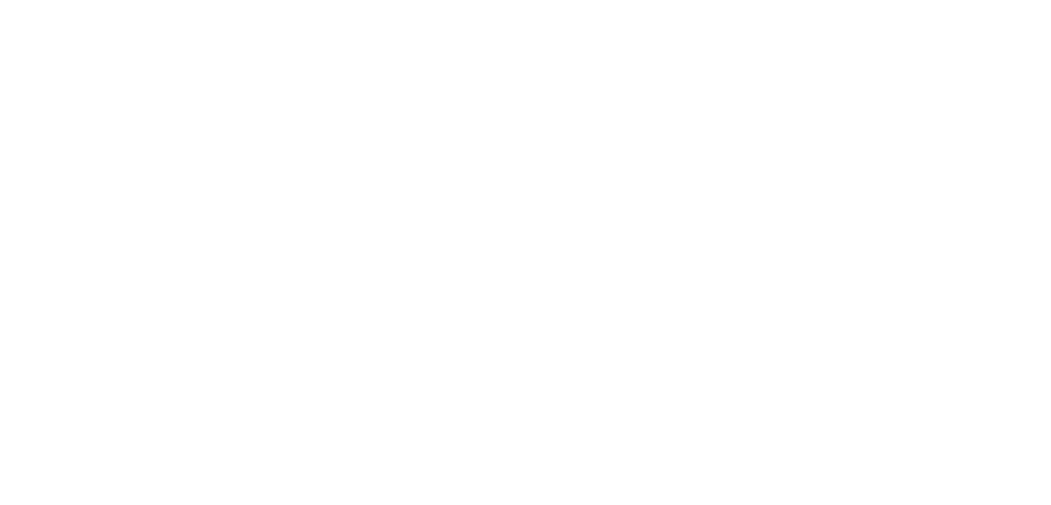
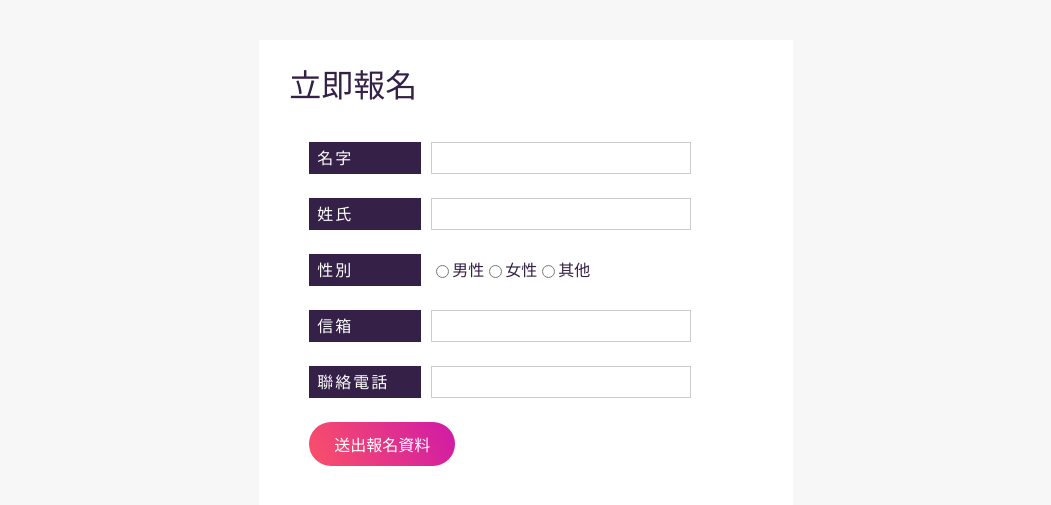
Before and after one commit to lintina11/events_tina-01, a Vue app: page / in a window 1280 px wide. Shown: the part 1777-2282 px from the top of the page, without its empty margins (114-1165 px from the left). Before the commit the page ends 1685 px from the top, so only its background shows below. Built offline with nearby package versions, Linux system fonts and the light colour scheme.

Commit message:
頁面樣式補充

```diff
--- a/src/style.css
+++ b/src/style.css
@@ -42,13 +42,30 @@
 h1 {
   font-size: 3.2em;
   line-height: 1.1;
-  font-family: 'Merienda', cursive;
+  font-family: 'Merienda', Inter, system-ui, Avenir, Helvetica, Arial, sans-serif;
 }
 
 .card {
   padding: 2em;
 }
 
+input[type="text"]{
+  /* background-color: #ccc8; */
+  border: 1px solid #ccc;
+  outline: none;
+  padding: 5px;
+}
+input[type="submit"]{
+  color: #fff;
+  background-image: linear-gradient(65deg, #FA5168, #CF1AA7);
+  border-radius: 30px;
+  padding: 10px 25px;
+  border: none;
+  transition: .3s;
+}
+input[type="submit"]:hover{
+  background-image: linear-gradient(165deg, #CF1AA7,#FA5168 );
+}
 
 @media (prefers-color-scheme: light) {
   :root {
--- a/src/views/index.vue
+++ b/src/views/index.vue
@@ -1,10 +1,13 @@
 <script setup>
 import { ref } from 'vue';
-import { NRow, NCol, NSpace, NButton, NGrid,NGi } from 'naive-ui'
+import { NRow, NCol } from 'naive-ui'
 import topbar from '../components/topbar.vue'
+import bTitle from '../components/b-title.vue'
 import mainIntro from '../components/mainIntro.vue'
 import bMatching from '../components/b-matching.vue'
 import bOdometer from '../components/b-odometer.vue'
+import bSchedule from '../components/b-schedule.vue'
+import bSignup from '../components/b-signup.vue'
 // import test from '../components/test.vue'
 
 
@@ -13,45 +16,32 @@
 <template>
     <topbar />
     <mainIntro/>
+
     <bMatching />
+    <!-- 人次 -->
     <n-row gutter="0">
-        <n-col :span="24">
+        <n-col :span="18" :offset="3">
+            <bTitle msg="我們的夥伴"/>
             <bOdometer />
         </n-col>
     </n-row>
-
-    <!-- <n-space>
-        <n-button>Default</n-button>
-        <n-button type="tertiary">
-            Tertiary
-        </n-button>
-        <n-button type="primary">
-            Primary
-        </n-button>
-        <n-button type="info">
-            Info
-        </n-button>
-        <n-button type="success">
-            Success
-        </n-button>
-        <n-button type="warning">
-            Warning
-        </n-button>
-        <n-button type="error">
-            Error
-        </n-button>
-    </n-space> -->
+    <!-- 行事曆 -->
+    <n-row gutter="0">
+        <n-col :span="18" :offset="3">
+            <bSchedule/>
+        </n-col>
+    </n-row>
+    <!-- 報名 -->
+    <n-row class="b-signup">
+        <n-col :span="10" :offset="7">
+            <bSignup/>
+        </n-col>
+    </n-row>
 </template>
 
 
 <style scoped>
-.light-green {
-    height: 108px;
-    background-color: rgba(0, 128, 0, 0.12);
-}
-
-.green {
-    height: 108px;
-    background-color: rgba(0, 128, 0, 0.24);
+.b-signup{
+    background-color: #f7f7f7;
 }
 </style>
```
